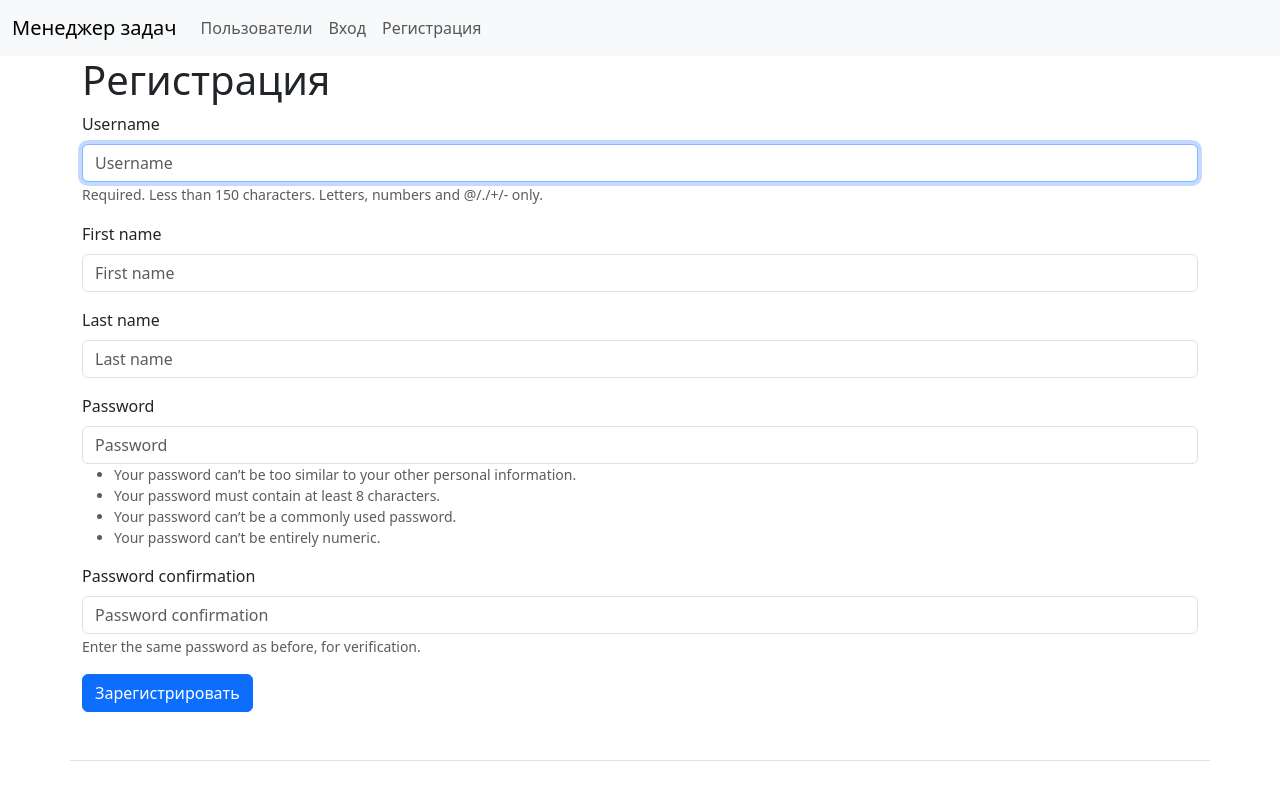
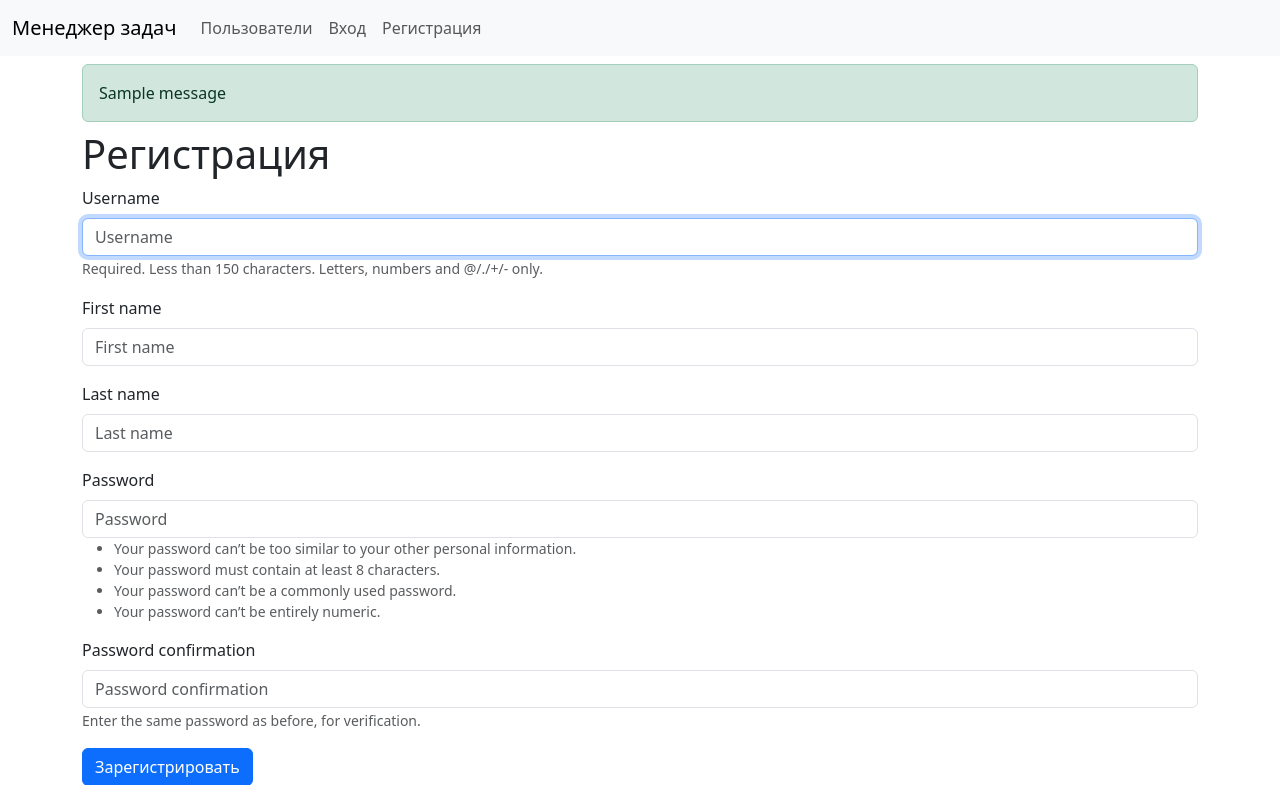
Before and after one commit to rasskazovilya/python-project-52, a Django app: page /users/create/ in a window 1280 px wide. Shown: the top 785 px of the page. Run offline with Django 3.2, Linux system fonts and the light colour scheme; tables that the repository leaves empty hold one stand-in row (values such as "Sample post"); one stand-in notice (Sample message) is shown; some libraries are stand-ins or nearby versions.

Commit message:
add flash message rendering to base template

```diff
--- a/templates/base.html
+++ b/templates/base.html
@@ -38,8 +38,15 @@
         </nav>
         {% endblock %}
     <div class="container wrapper flex-grow-1">
-        {% block content %}
-        {% endblock %}
+      {% if messages %}
+        {% for message in messages %}
+          <div {% if message.tags %} class="my-2 alert alert-{{ message.tags }}" role="alert" {% endif %}>
+            {{ message }}
+          </div>
+        {% endfor %}
+      {% endif %}
+      {% block content %}
+      {% endblock %}
     </div>
     <footer>
         <div class="container my-5 pt-4 border-top">
```
